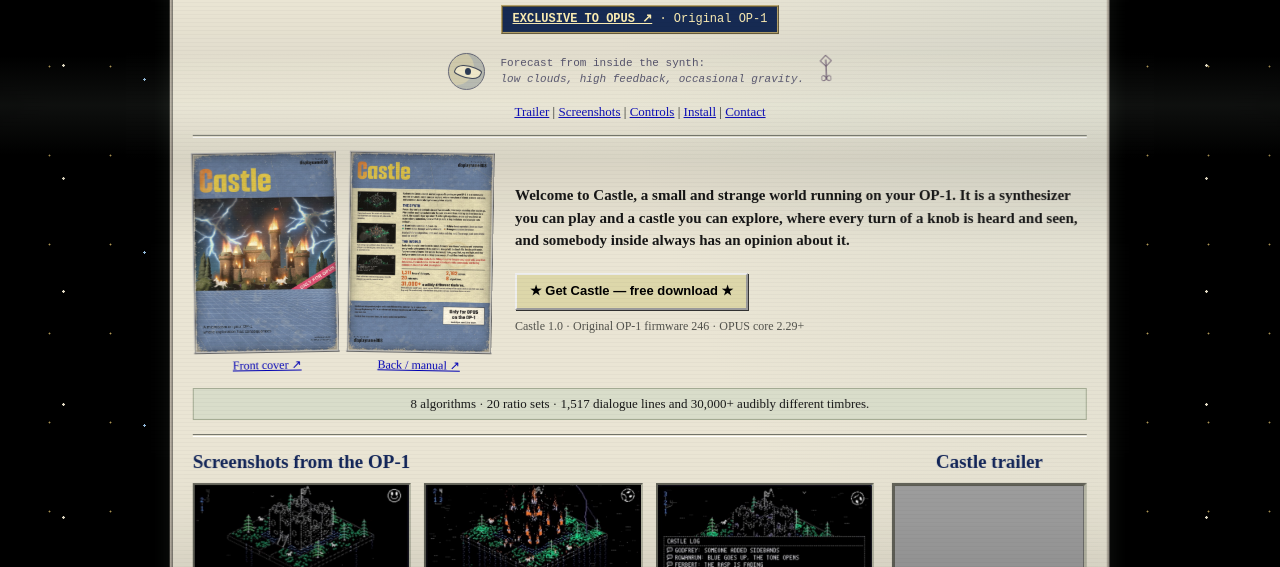
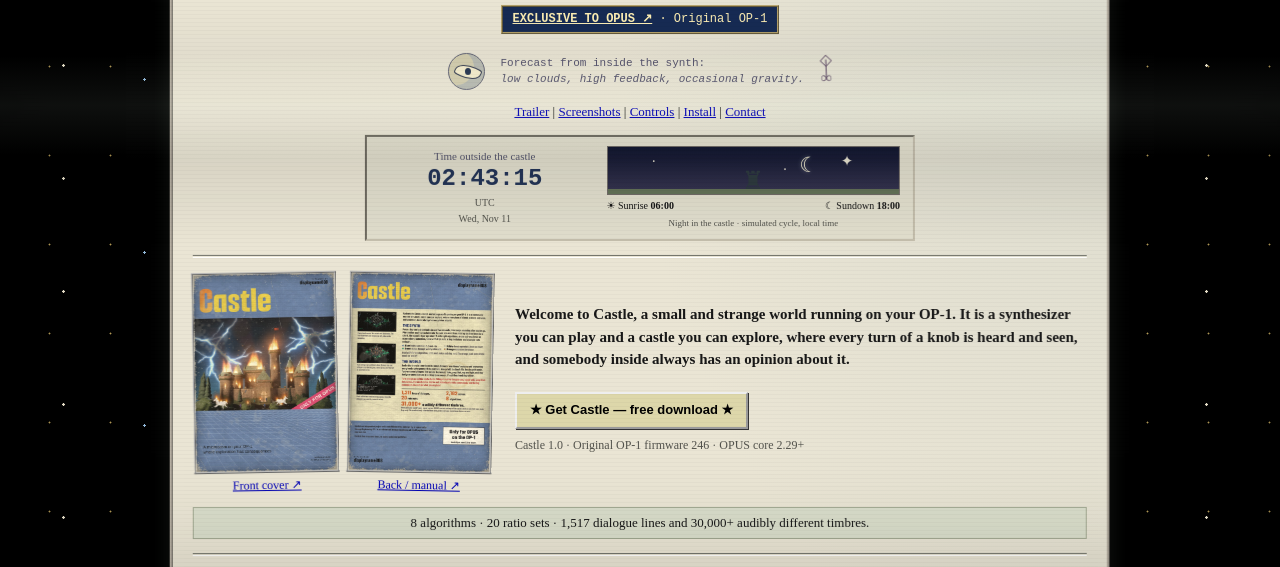
Before and after one commit to displayname808hub/web, a plain HTML site: page castle/index.html in a window 1280 px wide. Shown: the part 217-784 px from the top of the page. Drawn offline with Linux system fonts and the light colour scheme; grey boxes are pictures that could not be loaded.

Commit message:
Add local clock and virtual sunrise sundown display

```diff
--- /dev/null
+++ b/castle/clock.css
@@ -0,0 +1,10 @@
+.castle-clock{display:grid;grid-template-columns:1fr 1.4fr;gap:17px;align-items:center;max-width:550px;margin:14px auto 5px;border:2px inset #c3bdab;background:#e1decd;padding:9px 13px}
+.clock-time{display:flex;flex-direction:column;text-align:center;gap:2px}.clock-label{font:11px 'Times New Roman',serif;color:#53536a}.clock-time time{font:700 24px/1.25 'Courier New',monospace;color:#243557;font-variant-numeric:tabular-nums}.clock-time .small{font-size:10px}
+.clock-sky{height:49px;position:relative;overflow:hidden;border:1px solid #726d69;background:linear-gradient(#9db6c5,#e8d2a3)}
+.clock-sky[data-phase="night"]{background:linear-gradient(#10152e,#393752)}
+.clock-sky[data-phase="dawn"],.clock-sky[data-phase="dusk"]{background:linear-gradient(#615c84,#dd946c,#f0d392)}
+.sky-ground{position:absolute;left:0;right:0;bottom:0;height:5px;background:#637258}.sky-castle{position:absolute;left:46%;bottom:1px;font-size:25px;line-height:1;color:#2e3b3f}
+.sky-orb{position:absolute;left:10%;top:65%;font-size:21px;line-height:1;color:#ffe365;transform:translate(-50%,-50%);text-shadow:0 0 6px #ffc45c}.clock-sky[data-phase="night"] .sky-orb{color:#f3edd0;text-shadow:0 0 4px #d4deef77}
+.sky-star{position:absolute;display:none;color:#e6e1cf;font-size:15px;line-height:1}.star-one{left:15%;top:7px}.star-two{left:80%;top:7px}.star-three{left:60%;top:15px}.clock-sky[data-phase="night"] .sky-star{display:block}
+.sun-times{display:flex;justify-content:space-between;gap:8px;font-size:10px;margin-top:4px}.sky-clock p{font-size:9px;text-align:center;margin:4px 0 0}
+@media(max-width:450px){.castle-clock{gap:10px;padding:8px;grid-template-columns:1fr 1.25fr}.clock-time time{font-size:20px}.clock-label{font-size:10px}.sun-times{font-size:9px;gap:4px}}
--- /dev/null
+++ b/castle/clock.js
@@ -0,0 +1,38 @@
+(() => {
+  const time = document.getElementById('local-clock');
+  const dateLabel = document.getElementById('clock-date');
+  const zone = document.getElementById('clock-zone');
+  const sky = document.getElementById('clock-sky');
+  const orb = document.getElementById('sky-orb');
+  const phaseLabel = document.getElementById('sky-phase');
+  const clockFormat = new Intl.DateTimeFormat(undefined, {
+    hour: '2-digit', minute: '2-digit', second: '2-digit', hourCycle: 'h23'
+  });
+  const dateFormat = new Intl.DateTimeFormat(undefined, {
+    weekday: 'short', day: 'numeric', month: 'short'
+  });
+  function updateClock() {
+    const now = new Date();
+    const hour = now.getHours() + now.getMinutes() / 60 + now.getSeconds() / 3600;
+    time.textContent = clockFormat.format(now);
+    time.dateTime = now.toISOString();
+    dateLabel.textContent = dateFormat.format(now);
+    zone.textContent = Intl.DateTimeFormat().resolvedOptions().timeZone.replaceAll('_', ' ');
+    const day = hour >= 6 && hour < 18;
+    const phase = hour >= 5 && hour < 7 ? 'dawn' :
+      hour >= 17 && hour < 19 ? 'dusk' : day ? 'day' : 'night';
+    const progress = day ? (hour - 6) / 12 : ((hour + 6) % 24) / 12;
+    sky.dataset.phase = phase;
+    orb.textContent = day ? '☀' : '☾';
+    orb.style.left = (8 + progress * 84) + '%';
+    orb.style.top = (78 - Math.sin(progress * Math.PI) * 53) + '%';
+    phaseLabel.textContent = { dawn: 'Dawn over the moat', day: 'Day in the castle',
+      dusk: 'Sundown over the towers', night: 'Night in the castle' }[phase];
+  }
+  updateClock();
+  window.setInterval(updateClock, 1000);
+  document.addEventListener('visibilitychange', () => {
+    if (!document.hidden) updateClock();
+  });
+  window.addEventListener('pageshow', updateClock);
+})();
--- a/castle/index.html
+++ b/castle/index.html
@@ -13,6 +13,7 @@
 <link rel="stylesheet" href="night.css">
 <link rel="stylesheet" href="crt.css">
 <link rel="stylesheet" href="fire.css">
+<link rel="stylesheet" href="clock.css">
 </head>
 <body>
 <a class="skip" href="#main">Skip to content</a>
@@ -26,6 +27,10 @@
 <div class="strange-weather"><span class="watching-moon" aria-hidden="true"><i></i></span><p>Forecast from inside the synth:<br><em>low clouds, high feedback, occasional gravity.</em></p><span class="wandering-sigil" aria-hidden="true">◇<br>│<br>∞</span></div>
 <nav aria-label="Page navigation"><a href="#trailer">Trailer</a> | <a href="#screenshots">Screenshots</a> | <a href="#controls">Controls</a> | <a href="#install">Install</a> | <a href="#contact">Contact</a></nav>
 </header>
+<section class="castle-clock" aria-label="Local clock and virtual sunrise and sundown">
+<div class="clock-time"><span class="clock-label">Time outside the castle</span><time id="local-clock">--:--:--</time><span id="clock-zone" class="small">Your local time</span><span id="clock-date" class="small"></span></div>
+<div class="sky-clock"><div class="clock-sky" id="clock-sky"><span class="sky-star star-one" aria-hidden="true">·</span><span class="sky-star star-two" aria-hidden="true">✦</span><span class="sky-star star-three" aria-hidden="true">·</span><span class="sky-orb" id="sky-orb" aria-hidden="true">☀</span><span class="sky-castle" aria-hidden="true">♜</span><span class="sky-ground" aria-hidden="true"></span></div><div class="sun-times"><span>☀ Sunrise <b>06:00</b></span><span>☾ Sundown <b>18:00</b></span></div><p class="small"><span id="sky-phase">Virtual sky</span> · simulated cycle, local time</p></div>
+</section>
 <hr>
 <section class="welcome" aria-labelledby="welcome-title">
 <div class="artwork">
@@ -93,4 +98,5 @@
 <div id="donation-note" class="donation-note" tabindex="-1" hidden><p>Thank you! Ko-fi opens in a new tab. You can download Castle here whenever you’re ready.</p><a class="retro-button" href="downloads/castle.opmod" download>Download Castle</a></div>
 </div></dialog>
 <script src="download.js" defer></script>
+<script src="clock.js" defer></script>
 </body></html>
```
